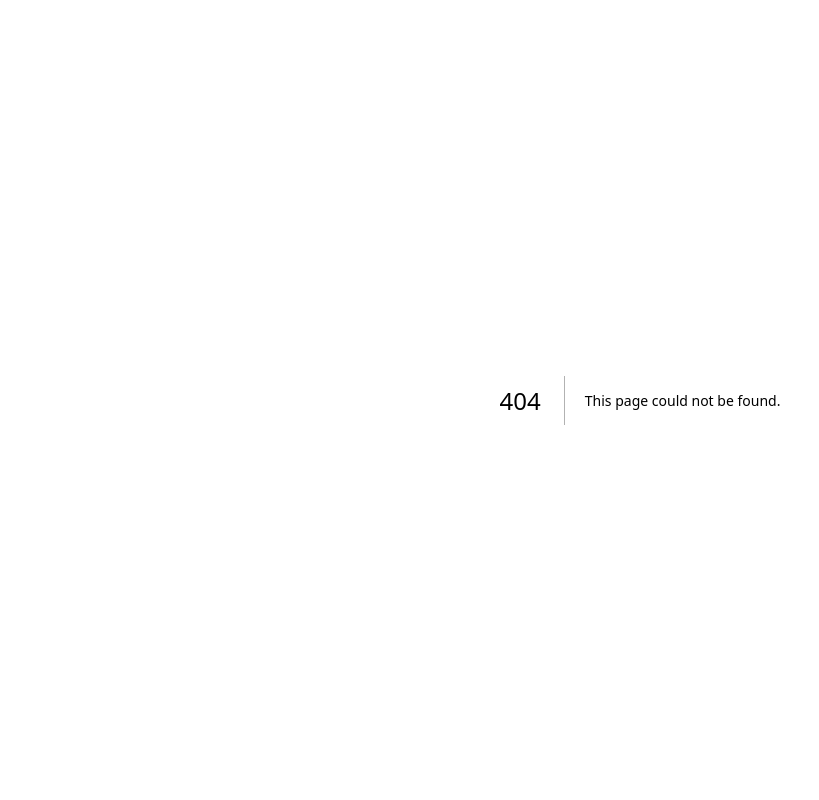
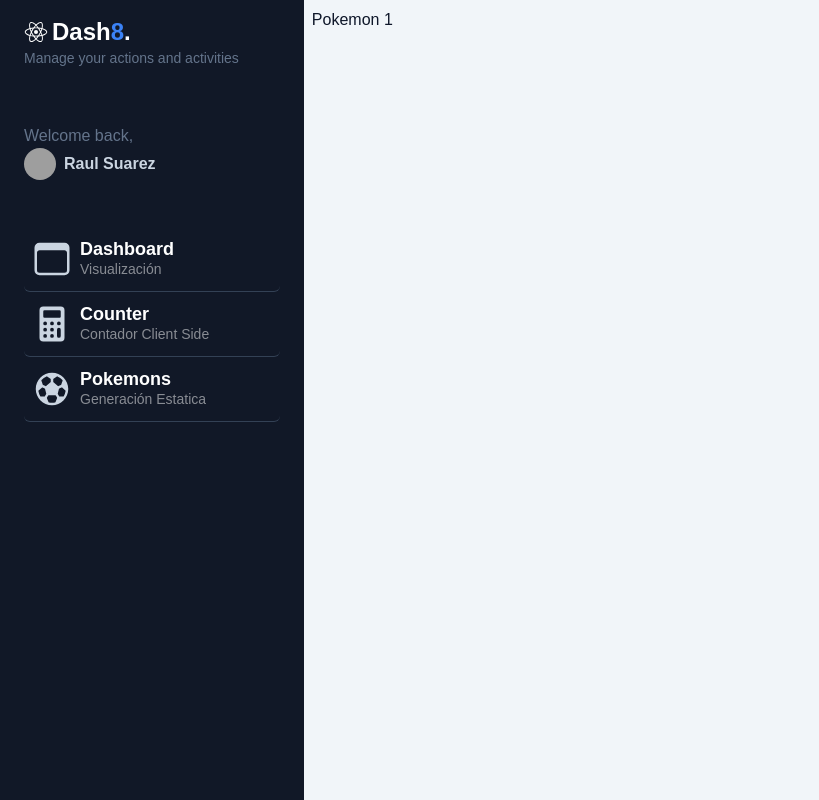
Before and after one commit to RSuarezLastra/my-dashboard, a Next.js app: page /dashboard/pokemon/1 in a window 1280 px wide. Before the commit this address had no page. Shown: the whole page, without its empty margins (0-819 px from the left). Built offline with nearby package versions, Linux system fonts and the light colour scheme; grey boxes are pictures that could not be loaded.

Commit message:
feat: pokemon page

```diff
--- /dev/null
+++ b/src/app/dashboard/pokemon/[id]/page.tsx
@@ -0,0 +1,12 @@
+
+interface Props {
+  params: {id: string}
+}
+
+export default function PokemonPage({params}: Props) {
+  return (
+    <div>
+      <h1>Pokemon {params.id}</h1>
+    </div>
+  );
+}
--- a/src/pokemons/components/PokemonCard.tsx
+++ b/src/pokemons/components/PokemonCard.tsx
@@ -19,7 +19,7 @@ export const PokemonCard = ({ id, name }: SimplePokemon) => {
           <p className="pt-2 text-lg font-semibold text-gray-50">{name}</p>
           <p className="text-sm text-gray-100">John@Doe.com</p>
           <div className="mt-5">
-            <Link href={"/dashboard/main"}
+            <Link href={`/dashboard/pokemon/${id}`}
               className="border rounded-full py-2 px-4 text-xs font-semibold text-gray-100"
             >
               Más información
```
